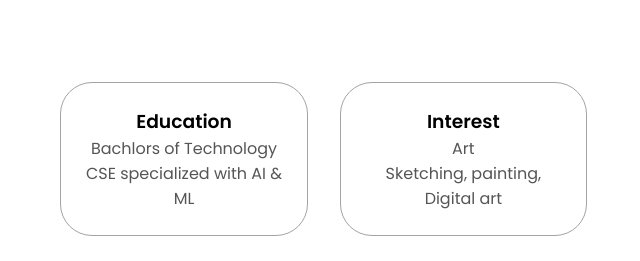
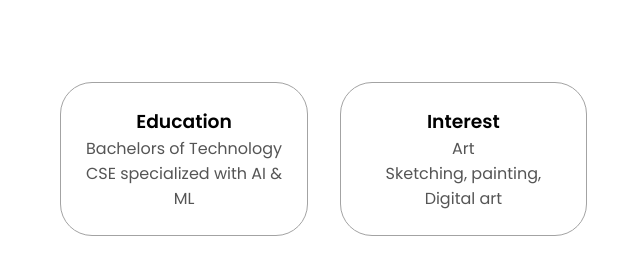
Before and after one commit to medha-mannem/Portfolio, a plain HTML site: page index.html in a window 1280 px wide. Shown: the part 1060-1321 px from the top of the page, 533-1173 px from the left. Drawn offline with Linux system fonts and the light colour scheme.

Commit message:
Updated index.html

```diff
--- a/index.html
+++ b/index.html
@@ -94,7 +94,7 @@
             <div class="details-container">
 
                 <h3>Education</h3>
-                <p>Bachlors of Technology<br />CSE specialized with AI & ML</p>
+                <p>Bachelors of Technology<br />CSE specialized with AI & ML</p>
               </div>
             <div class="details-container">
 
```
